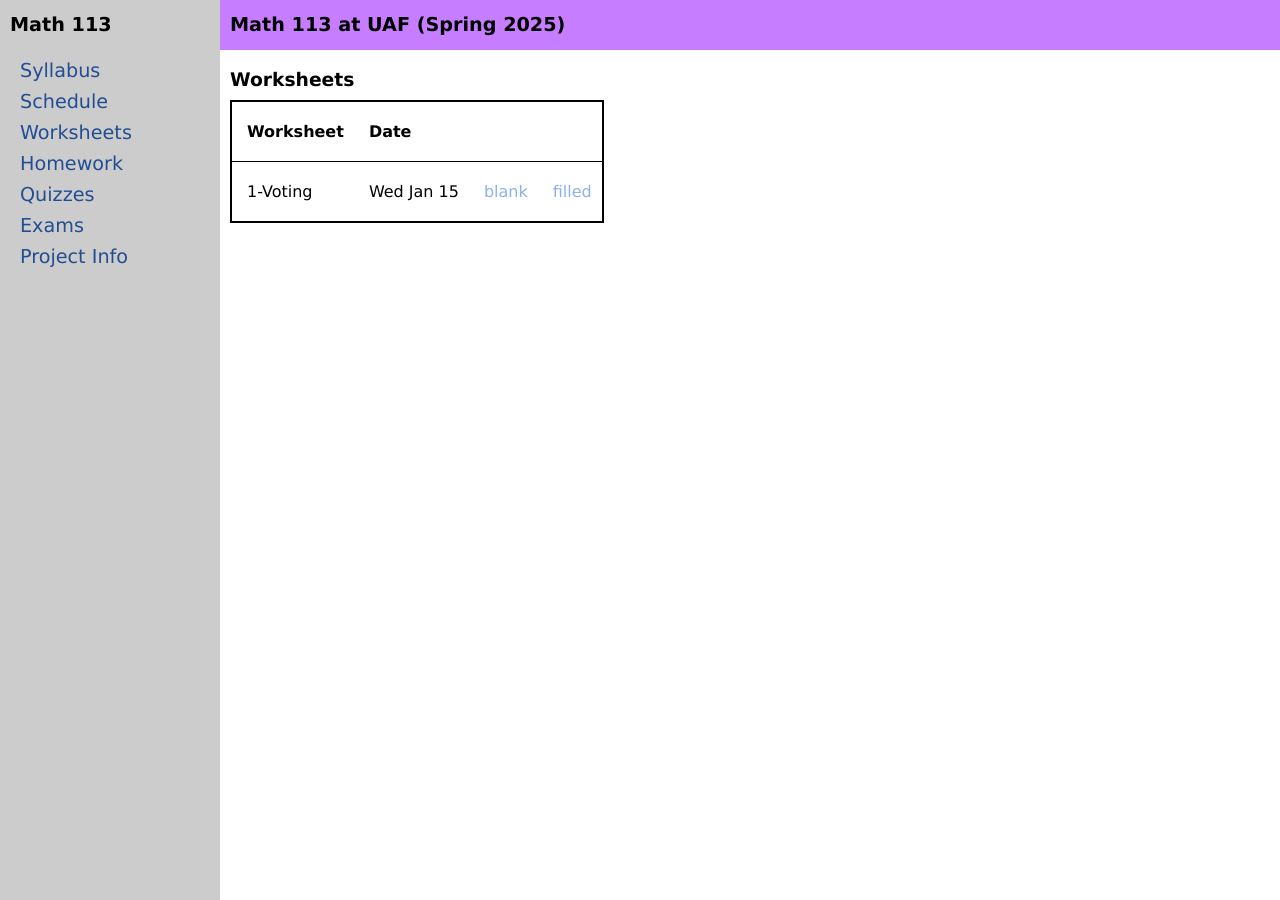
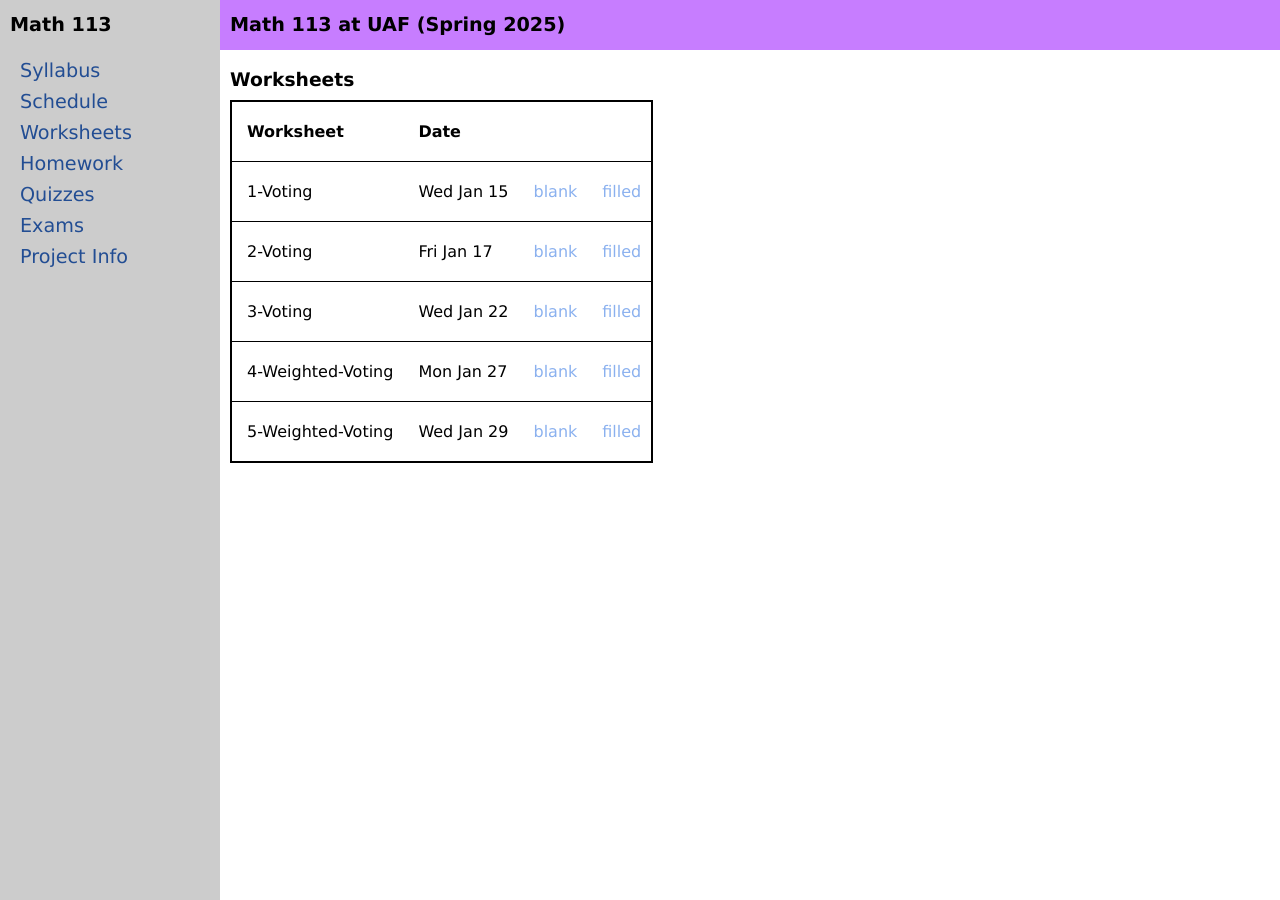
Before and after one commit to uaf-math/math113, a Jekyll site: the page built from worksheets.md, in a window 1280 px wide. Built offline with Jekyll 4.4.1, drawn with Linux system fonts in a browser that asks for light colours.

Commit message:
Update worksheets.yml

```diff
--- a/_data/worksheets.yml
+++ b/_data/worksheets.yml
@@ -3,3 +3,23 @@
     - date: Wed Jan 15
       blank: 1-votingActivity-Preference-Plurality-Condorcet.pdf
       filled: 1-votingActivity-Preference-Plurality-Condorcet-solutions.pdf
+- worksheet: 2-Voting
+  sections:
+    - date: Fri Jan 17
+      blank: 2-votingActivity2-IRV.pdf
+      filled: 2-votingActivity2-IRV-solutions.pdf
+- worksheet: 3-Voting
+  sections:
+    - date: Wed Jan 22
+      blank: 3-votingActivity3-BordaCopeland.pdf
+      filled: 3-votingActivity3-BordaCopeland-solutions.pdf
+- worksheet: 4-Weighted-Voting
+  sections:
+    - date: Mon Jan 27
+      blank: 4-WeightedVoting1-votingSystem.pdf
+      filled: 4-WeightedVoting1-votingSystem-solutions.pdf
+- worksheet: 5-Weighted-Voting
+  sections:
+    - date: Wed Jan 29
+      blank: 5-WeightedVoting2-BanzhafPower.pdf
+      filled: 5-WeightedVoting2-BanzhafPower-solutions.pdf
```
